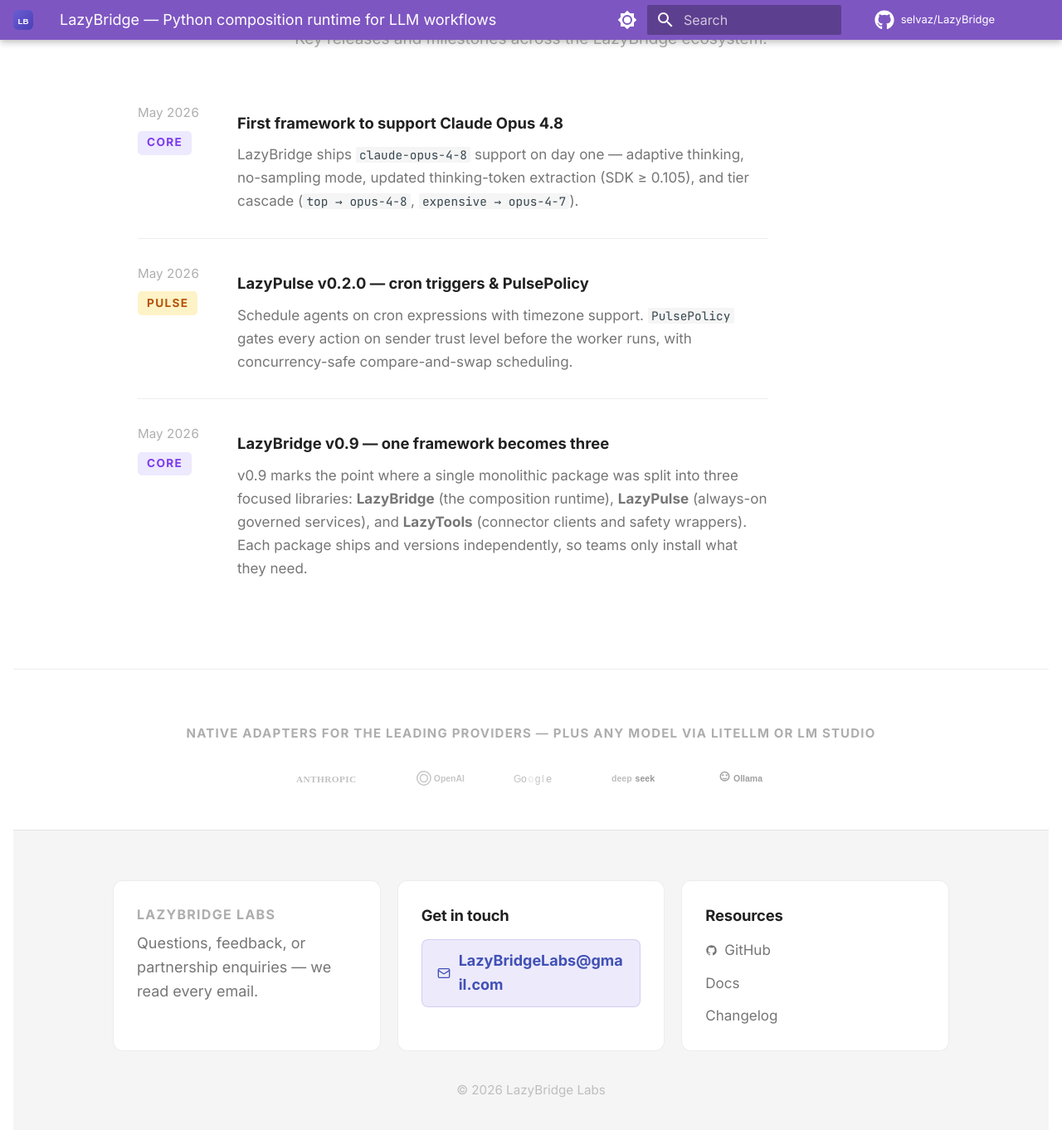
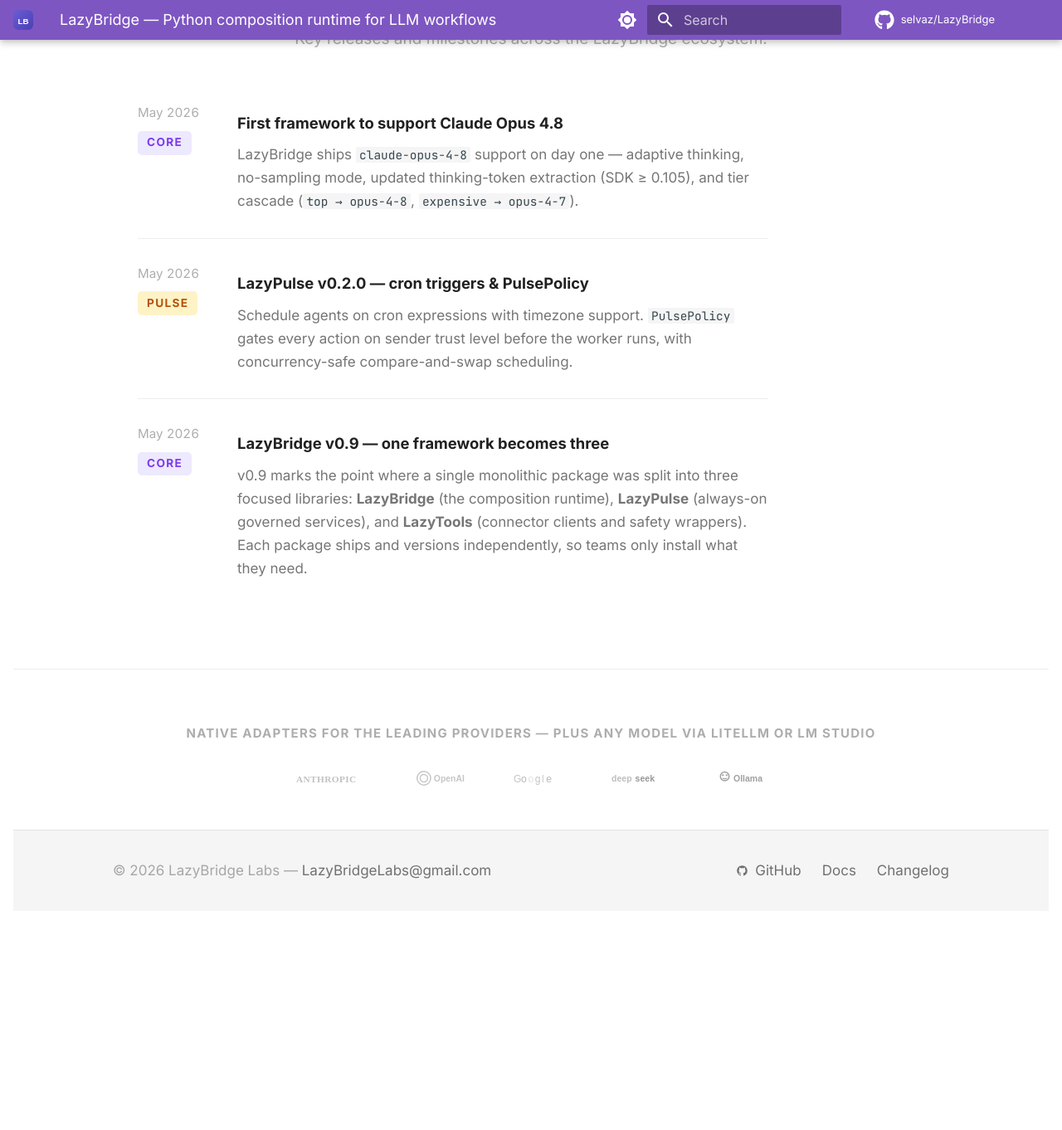
Before and after one commit to selvaz/lazybridgewebsite, an MkDocs documentation site: the page built from docs/index.md, in a window 1280 px wide and 1400 px high, scrolled down 5548 px. Shown: the top 1362 px of the window at 83% size. Built offline with MkDocs 1.6.1 and Material for MkDocs 9.7.7, drawn with Linux system fonts in a browser that asks for light colours; comment, search, counter and statistics services are not loaded; after the commit the page ends 6670 px from its top, so only the background shows below that.

Commit message:
fix: simplify footer to a single full-width row of text + links
Drop the card grid (hard to read) in favour of a plain one-row footer bar:
copyright + email on the left, GitHub/Docs/Changelog links on the right, on the
shared 1280px gutter so it fills the width and stays horizontal (wraps only if
it must). Email is a plain inline link with word-break so it can't overflow.

```diff
--- a/docs/index.md
+++ b/docs/index.md
@@ -330,33 +330,15 @@ description: Build LLM workflows where functions, agents, plans, humans and exte
 
 <!-- ═══════════════════ FOOTER ═══════════════════ -->
 <div class="lb-footer">
-  <div class="lb-footer__cards">
-
-    <div class="lb-footer__card">
-      <p class="lb-footer__name">LazyBridge Labs</p>
-      <p class="lb-footer__tagline">Questions, feedback, or partnership enquiries &mdash; we read every email.</p>
+  <div class="lb-footer__bar">
+    <p class="lb-footer__copy">&copy; 2026 LazyBridge Labs &mdash; <a href="mailto:LazyBridgeLabs@gmail.com">LazyBridgeLabs@gmail.com</a></p>
+    <div class="lb-footer__links">
+      <a href="https://github.com/selvaz/LazyBridge" class="lb-footer__link">
+        <svg width="15" height="15" viewBox="0 0 24 24" fill="currentColor"><path d="M12 2C6.477 2 2 6.484 2 12.017c0 4.425 2.865 8.18 6.839 9.504.5.092.682-.217.682-.483 0-.237-.008-.868-.013-1.703-2.782.605-3.369-1.343-3.369-1.343-.454-1.158-1.11-1.466-1.11-1.466-.908-.62.069-.608.069-.608 1.003.07 1.531 1.032 1.531 1.032.892 1.53 2.341 1.088 2.91.832.092-.647.35-1.088.636-1.338-2.22-.253-4.555-1.113-4.555-4.951 0-1.093.39-1.988 1.029-2.688-.103-.253-.446-1.272.098-2.65 0 0 .84-.27 2.75 1.026A9.564 9.564 0 0 1 12 6.844a9.59 9.59 0 0 1 2.504.337c1.909-1.296 2.747-1.027 2.747-1.027.546 1.379.202 2.398.1 2.651.64.7 1.028 1.595 1.028 2.688 0 3.848-2.339 4.695-4.566 4.943.359.309.678.92.678 1.855 0 1.338-.012 2.419-.012 2.747 0 .268.18.58.688.482A10.02 10.02 0 0 0 22 12.017C22 6.484 17.522 2 12 2Z"/></svg>
+        GitHub
+      </a>
+      <a href="https://core.lazybridge.com/quickstart/" class="lb-footer__link">Docs</a>
+      <a href="https://github.com/selvaz/LazyBridge/blob/main/CHANGELOG.md" class="lb-footer__link">Changelog</a>
     </div>
-
-    <div class="lb-footer__card">
-      <h3>Get in touch</h3>
-      <a href="mailto:LazyBridgeLabs@gmail.com" class="lb-footer__email">
-        <svg width="16" height="16" viewBox="0 0 24 24" fill="none" stroke="currentColor" stroke-width="2" stroke-linecap="round" stroke-linejoin="round"><rect width="20" height="16" x="2" y="4" rx="2"/><path d="m22 7-8.97 5.7a1.94 1.94 0 0 1-2.06 0L2 7"/></svg>
-        <span>LazyBridgeLabs@gmail.com</span>
-      </a>
-    </div>
-
-    <div class="lb-footer__card">
-      <h3>Resources</h3>
-      <div class="lb-footer__links">
-        <a href="https://github.com/selvaz/LazyBridge" class="lb-footer__link">
-          <svg width="15" height="15" viewBox="0 0 24 24" fill="currentColor"><path d="M12 2C6.477 2 2 6.484 2 12.017c0 4.425 2.865 8.18 6.839 9.504.5.092.682-.217.682-.483 0-.237-.008-.868-.013-1.703-2.782.605-3.369-1.343-3.369-1.343-.454-1.158-1.11-1.466-1.11-1.466-.908-.62.069-.608.069-.608 1.003.07 1.531 1.032 1.531 1.032.892 1.53 2.341 1.088 2.91.832.092-.647.35-1.088.636-1.338-2.22-.253-4.555-1.113-4.555-4.951 0-1.093.39-1.988 1.029-2.688-.103-.253-.446-1.272.098-2.65 0 0 .84-.27 2.75 1.026A9.564 9.564 0 0 1 12 6.844a9.59 9.59 0 0 1 2.504.337c1.909-1.296 2.747-1.027 2.747-1.027.546 1.379.202 2.398.1 2.651.64.7 1.028 1.595 1.028 2.688 0 3.848-2.339 4.695-4.566 4.943.359.309.678.92.678 1.855 0 1.338-.012 2.419-.012 2.747 0 .268.18.58.688.482A10.02 10.02 0 0 0 22 12.017C22 6.484 17.522 2 12 2Z"/></svg>
-          GitHub
-        </a>
-        <a href="https://core.lazybridge.com/quickstart/" class="lb-footer__link">Docs</a>
-        <a href="https://github.com/selvaz/LazyBridge/blob/main/CHANGELOG.md" class="lb-footer__link">Changelog</a>
-      </div>
-    </div>
-
   </div>
-  <p class="lb-footer__copy">&copy; 2026 LazyBridge Labs</p>
 </div>
--- a/docs/stylesheets/extra.css
+++ b/docs/stylesheets/extra.css
@@ -559,8 +559,7 @@
   .lb-ecosystem,
   .lb-updates,
   .lb-providers,
-  .lb-footer__cards,
-  .lb-footer__copy { padding-left: 3rem; padding-right: 3rem; }
+  .lb-footer__bar { padding-left: 3rem; padding-right: 3rem; }
   .lb-concepts   { padding-left: 1.25rem; padding-right: 1.25rem; }
 }
 
@@ -627,100 +626,50 @@
   .lb-update-item { flex-direction: column; gap: 0.5rem; }
   .lb-update-item__meta { flex-direction: row; align-items: center; min-width: 0; }
 
-  .lb-footer { padding: 2.5rem 0; }
-  .lb-footer__cards { grid-template-columns: 1fr; gap: 0.75rem; padding-left: 1.5rem; padding-right: 1.5rem; }
-  .lb-footer__copy { padding-left: 1.5rem; padding-right: 1.5rem; }
-  .lb-footer__tagline { font-size: 0.85rem; }
+  .lb-footer__bar { padding-left: 1.5rem; padding-right: 1.5rem; }
 }
 
 /* ── FOOTER ──────────────────────────────────────────────────────────────────── */
-/* Same card approach as the rest of the page: a 3-column grid that spans the full
-   width instead of a thin centred stack. The band is full-bleed; the inner grid
-   uses the shared 1280px / 6rem gutter so it lines up with the sections above. */
+/* Simple one-row bar: copyright + email on the left, links on the right. Full-bleed
+   band, inner bar on the shared 1280px / 6rem gutter so it fills the width and lines
+   up with the sections above. Stays horizontal; only wraps if it truly has to. */
 .lb-footer {
   background: var(--md-code-bg-color);
   border-top: 1px solid var(--lb-border);
-  padding: 3rem 0 2.5rem;
+  padding: 1.75rem 0;
 }
 
-.lb-footer__cards {
+.lb-footer__bar {
   max-width: 1280px;
   margin: 0 auto;
   padding-left: 6rem;
   padding-right: 6rem;
   box-sizing: border-box;
-  display: grid;
-  grid-template-columns: repeat(3, 1fr);
-  gap: 1rem;
-  align-items: stretch;
+  display: flex;
+  align-items: center;
+  justify-content: space-between;
+  flex-wrap: wrap;
+  gap: 0.75rem 1.5rem;
 }
 
-.lb-footer__card {
-  display: flex;
-  flex-direction: column;
-  border: 1px solid var(--lb-border);
-  border-radius: 12px;
-  padding: 1.4rem;
-  background: var(--md-default-bg-color);
+.lb-footer__copy {
+  font-size: 0.85rem;
+  color: var(--lb-text-muted);
+  margin: 0;
   min-width: 0;
 }
-
-.lb-footer__card h3 {
-  font-size: 0.92rem;
-  font-weight: 700;
-  color: var(--lb-text-h);
-  margin: 0 0 0.75rem;
-}
-
-.lb-footer__name {
-  font-size: 0.8rem;
-  font-weight: 700;
-  letter-spacing: 0.08em;
-  text-transform: uppercase;
-  color: var(--lb-text-muted);
-  margin: 0 0 0.4rem;
-}
-
-.lb-footer__tagline {
-  font-size: 0.9rem;
-  color: var(--lb-text-body);
-  line-height: 1.6;
-  margin: 0;
-}
-
-.lb-footer__email {
-  display: inline-flex;
-  align-items: center;
-  gap: 0.5rem;
-  font-size: 0.9rem;
-  font-weight: 600;
-  color: var(--lb-purple) !important;
+.lb-footer__copy a {
+  color: var(--lb-text-body) !important;
   text-decoration: none !important;
-  background: var(--lb-purple-soft);
-  border: 1px solid rgba(107, 93, 211, 0.2);
-  padding: 0.55rem 0.9rem;
-  border-radius: 8px;
-  transition: background 0.15s, box-shadow 0.15s;
-  max-width: 100%;
-  box-sizing: border-box;
-  min-width: 0;
-  /* hard guarantee: the address wraps and can never push the page wider */
-  white-space: normal;
   word-break: break-all;
 }
-.lb-footer__email svg { flex-shrink: 0; }
-.lb-footer__email span { min-width: 0; overflow-wrap: anywhere; word-break: break-all; }
-.lb-footer__email:hover {
-  background: rgba(107, 93, 211, 0.14);
-  box-shadow: 0 2px 10px rgba(107, 93, 211, 0.15);
-}
+.lb-footer__copy a:hover { color: var(--lb-purple) !important; }
 
 .lb-footer__links {
   display: flex;
-  flex-direction: column;
-  align-items: flex-start;
-  gap: 0.6rem;
-  margin: 0;
+  align-items: center;
+  flex-wrap: wrap;
+  gap: 1.25rem;
 }
 
 .lb-footer__link {
@@ -734,15 +683,3 @@
 }
 .lb-footer__link svg { flex-shrink: 0; }
 .lb-footer__link:hover { color: var(--lb-purple) !important; }
-
-.lb-footer__copy {
-  max-width: 1280px;
-  margin: 1.75rem auto 0;
-  padding-left: 6rem;
-  padding-right: 6rem;
-  box-sizing: border-box;
-  font-size: 0.76rem;
-  color: var(--lb-text-muted);
-  opacity: 0.7;
-  text-align: center;
-}
```
